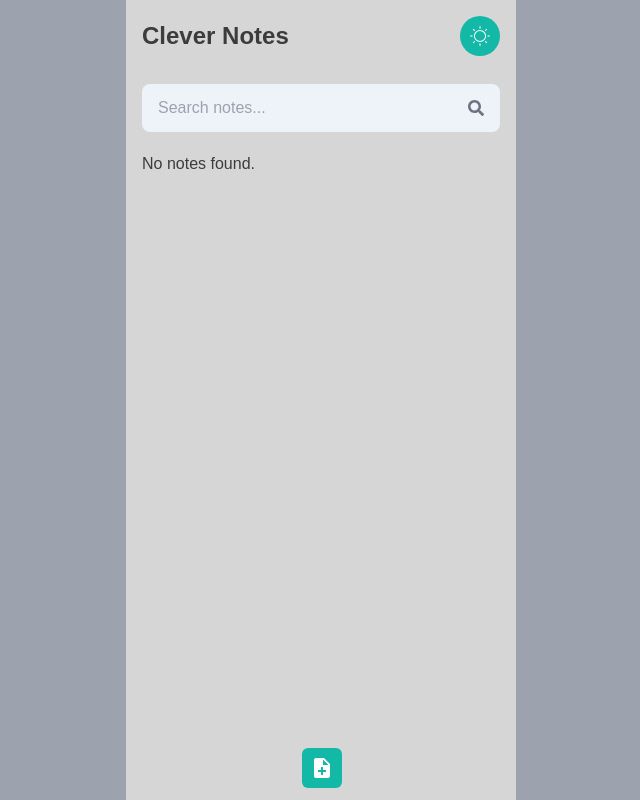
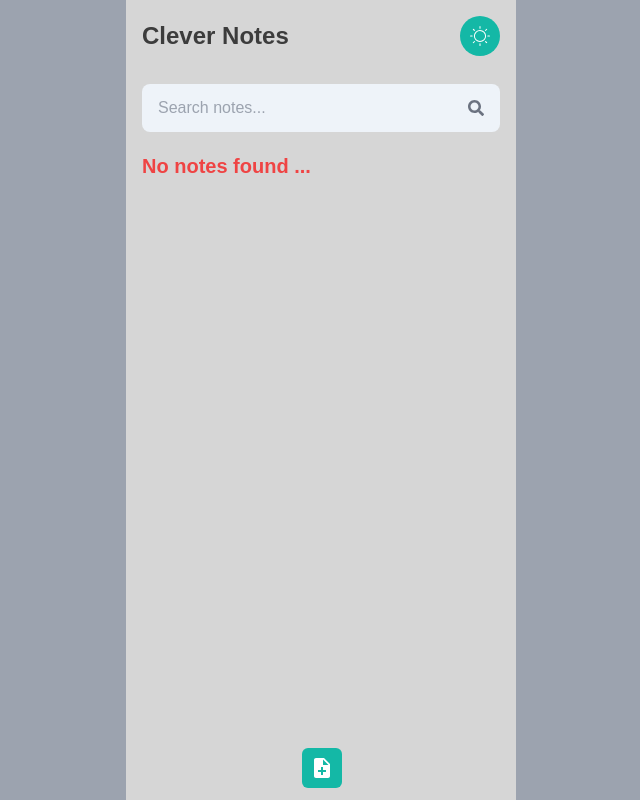
Before and after one commit to dorcasgold/CleverNotes, a React (Vite) app: page / in a window 1280 px wide. Shown: the whole page, without its empty margins (319-959 px from the left). Built offline with nearby package versions, Linux system fonts and the light colour scheme; a web font is replaced by a local one.

Commit message:
fix width

```diff
--- a/src/components/NoteItem.jsx
+++ b/src/components/NoteItem.jsx
@@ -3,7 +3,7 @@ import { Link } from "react-router-dom"
 function NoteItem({ note }) {
   return (
     <div>
-      <Link to={`/edit-note/${note.id}`} className="note bg-box-light dark:bg-box-dark flex flex-col gap-2 transition-colors duration-300 px-4 py-3 rounded-lg">
+      <Link to={`/edit-note/${note.id}`} className="note bg-box-light dark:bg-box-dark cursor-pointer flex flex-col gap-2 transition-colors duration-300 px-4 py-3 rounded-lg">
         <p>{note.title.length > 50 ? (note.title.substr(0, 50)) + '...' : note.title}</p>
         <p>{note.date}</p>
       </Link>
--- a/src/index.css
+++ b/src/index.css
@@ -22,14 +22,8 @@ body {
   opacity: 0.5;
 }
 
-/* .note:nth-child(3) {
-  grid-column: 1/3;
+@media (min-width: 400px) and (max-width: 768px) {
+  .note-body {
+    width: 428px;
+  }
 }
-
-.note:nth-child(4) {
-  grid-row: 3/5;
-}
-
-.note:nth-child(7) {
-  grid-column: 1/3;
-} */
--- a/src/pages/EditNote.jsx
+++ b/src/pages/EditNote.jsx
@@ -44,7 +44,7 @@ function EditNote({ notes, setNotes }) {
   }
 
   return (
-    <div className='w-full bg-gray-400 flex justify-center h-auto'>
+    <div className='w-full note-body bg-gray-400 flex justify-center h-auto'>
       <div className='bg-background-light dark:bg-background-dark text-text-light dark:text-text-dark px-4 w-[390px] flex flex-col gap-5 transition-colors duration-300'>
         <header className="mx-3 my-4 mt-8">
           <div className="flex justify-between">
--- a/src/pages/Notes.jsx
+++ b/src/pages/Notes.jsx
@@ -31,8 +31,8 @@ function Notes({ notes }) {
   useEffect(handleSearch, [text, notes]);
 
   return (
-    <div className='w-full bg-gray-400 flex justify-center h-screen'>
-      <div className='bg-background-light dark:bg-background-dark text-text-light dark:text-text-dark px-4 w-[390px] flex flex-col gap-5 transition-colors duration-300'>
+    <div className='w-full bg-gray-400 flex justify-center min-h-screen'>
+      <div className='note-body bg-background-light dark:bg-background-dark text-text-light dark:text-text-dark px-4 w-[390px] flex flex-col gap-5 transition-colors duration-300'>
         <header className='flex justify-between items-center text-2xl mt-4'>
           <div>
             <p className=" font-semibold">Clever Notes</p>
@@ -51,8 +51,8 @@ function Notes({ notes }) {
           />
           <FaSearch className=" absolute cursor-pointer right-4 text-gray-500" />
         </section>
-        <section className="grid grid-cols-2 gap-2">
-          {filteredNotes.length === 0 && <p className="empty__notes">No notes found.</p>}
+        <section className="grid grid-cols-1 gap-2">
+          {filteredNotes.length === 0 && <p className="empty__notes text-xl text-red-500 font-extrabold">No notes found ...</p>}
           {filteredNotes.map(note => (
             <NoteItem key={note.id} note={note} />
           ))}
```
